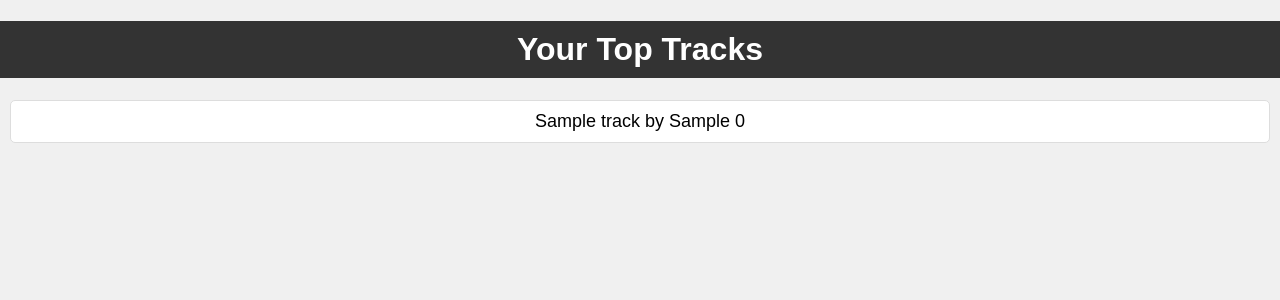
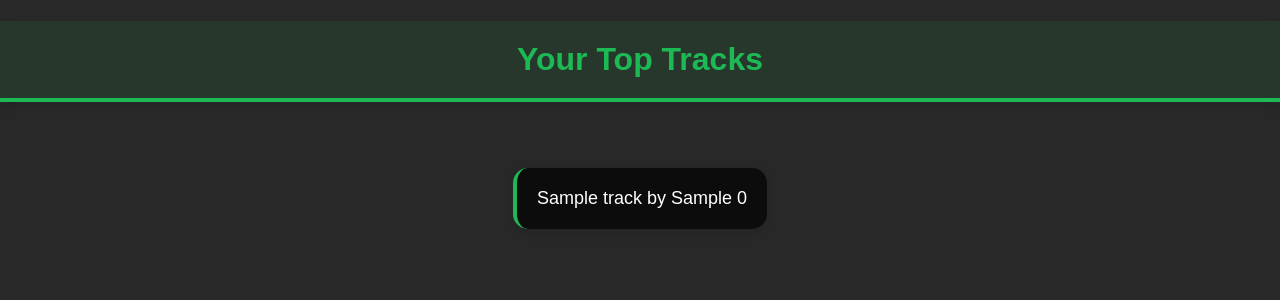
Before and after one commit to brandon-lo1/SpotifyStats, a Django app: template SpotifyStats/templates/top_tracks.html in a window 1280 px wide. Shown: the top 300 px of the page. Run offline with Django 4.2, Linux system fonts and the light colour scheme; the template is opened without the code that fills it: most values are stand-ins (such as "Sample title", 1, 10 or a date in 2020); parts of the project's set-up code (start-up, migrations or seed data) failed here and were passed over.

Commit message:
made slight edits to front end

```diff
--- a/SpotifyStats/templates/login.html
+++ b/SpotifyStats/templates/login.html
@@ -42,6 +42,7 @@
         .login-container h2 {
             margin-bottom: 20px;
         }
+
     </style>
 </head>
 <body>
--- a/SpotifyStats/templates/top_tracks.html
+++ b/SpotifyStats/templates/top_tracks.html
@@ -1,36 +1,53 @@
 <!-- templates/top_tracks.html -->
 <!DOCTYPE html>
 <html lang="en">
+
 <head>
     <meta charset="UTF-8">
     <title>Top Tracks</title>
     <style>
         body {
-            font-family: Arial, sans-serif;
-            background-color: #f0f0f0;
+            font-family: 'Arial', sans-serif;
+            background: #282828; /* Spotify's dark background color */
             text-align: center;
             margin: 0;
             padding: 0;
+            color: #fff;
         }
+
         h1 {
-            background-color: #333;
-            color: #fff;
-            padding: 10px;
+            background-color: rgba(29, 185, 84, 0.1); /* Slightly transparent Spotify green */
+            color: #1DB954; /* Spotify green */
+            padding: 20px 0;
+            margin-bottom: 40px;
+            box-shadow: 0 4px 8px rgba(0, 0, 0, 0.1);
+            border-bottom: 4px solid #1DB954; /* Border line for added aesthetic */
         }
+
         ul {
             list-style: none;
             padding: 0;
+            display: inline-block;
         }
+
         li {
-            background-color: #fff;
-            border: 1px solid #ddd;
+            background-color: rgba(0, 0, 0, 0.7); /* Slightly transparent dark */
+            border-left: 4px solid #1DB954; /* A thin left border for style */
             margin: 10px;
-            padding: 10px;
+            padding: 20px;
             font-size: 18px;
-            border-radius: 5px;
+            border-radius: 15px;
+            box-shadow: 0 4px 8px rgba(0, 0, 0, 0.1);
+            transition: transform 0.3s, box-shadow 0.3s;
+        }
+
+        li:hover {
+            transform: translateY(-5px);
+            box-shadow: 0 6px 12px rgba(0, 0, 0, 0.2);
         }
     </style>
 </head>
+
 <body>
     <h1>Your Top Tracks</h1>
     <ul>
@@ -39,4 +56,5 @@
         {% endfor %}
     </ul>
 </body>
+
 </html>
```
Also changed, not shown: SpotifyStats/spotify_views/views.py (+5 -3 lines).
